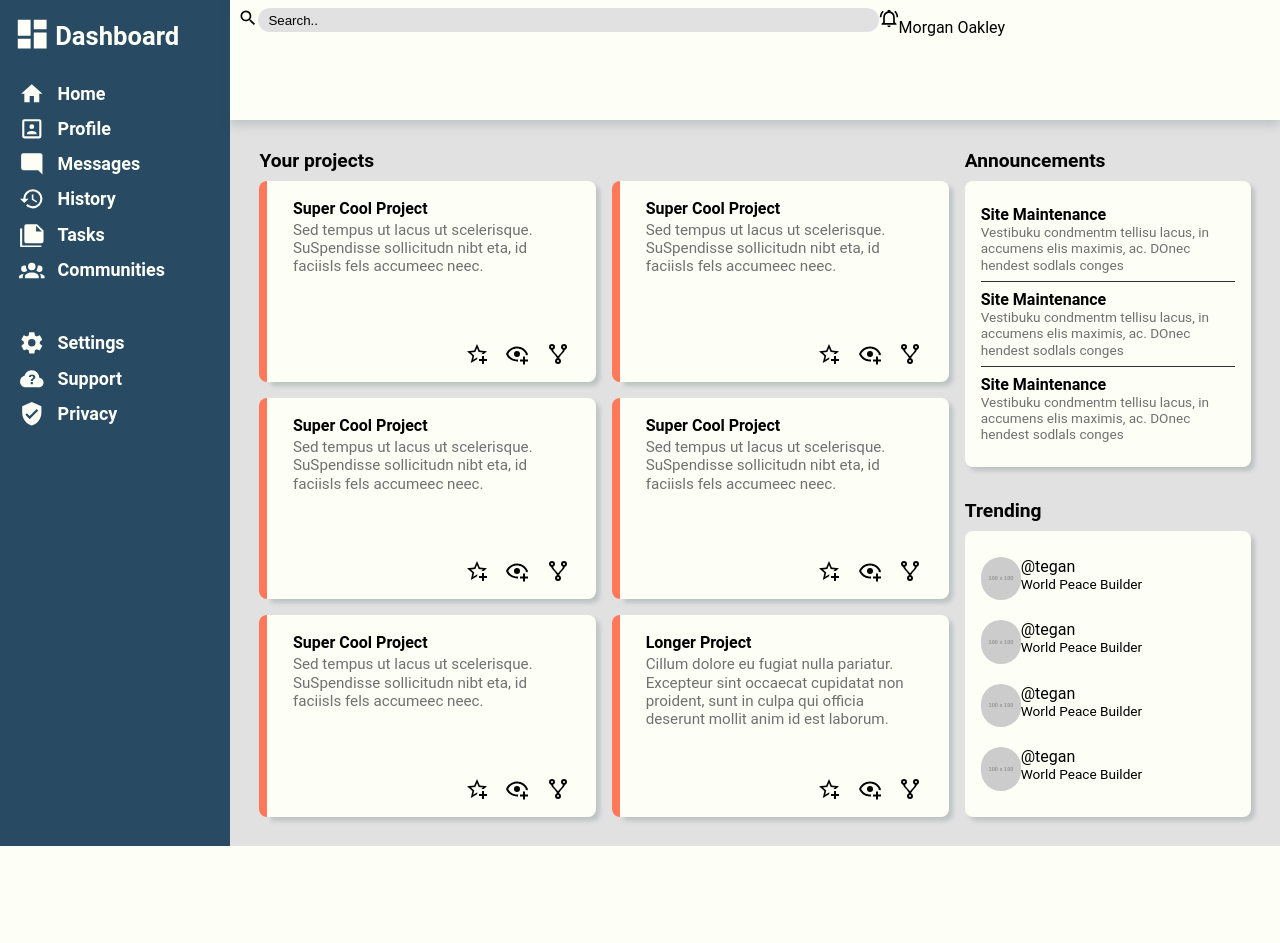
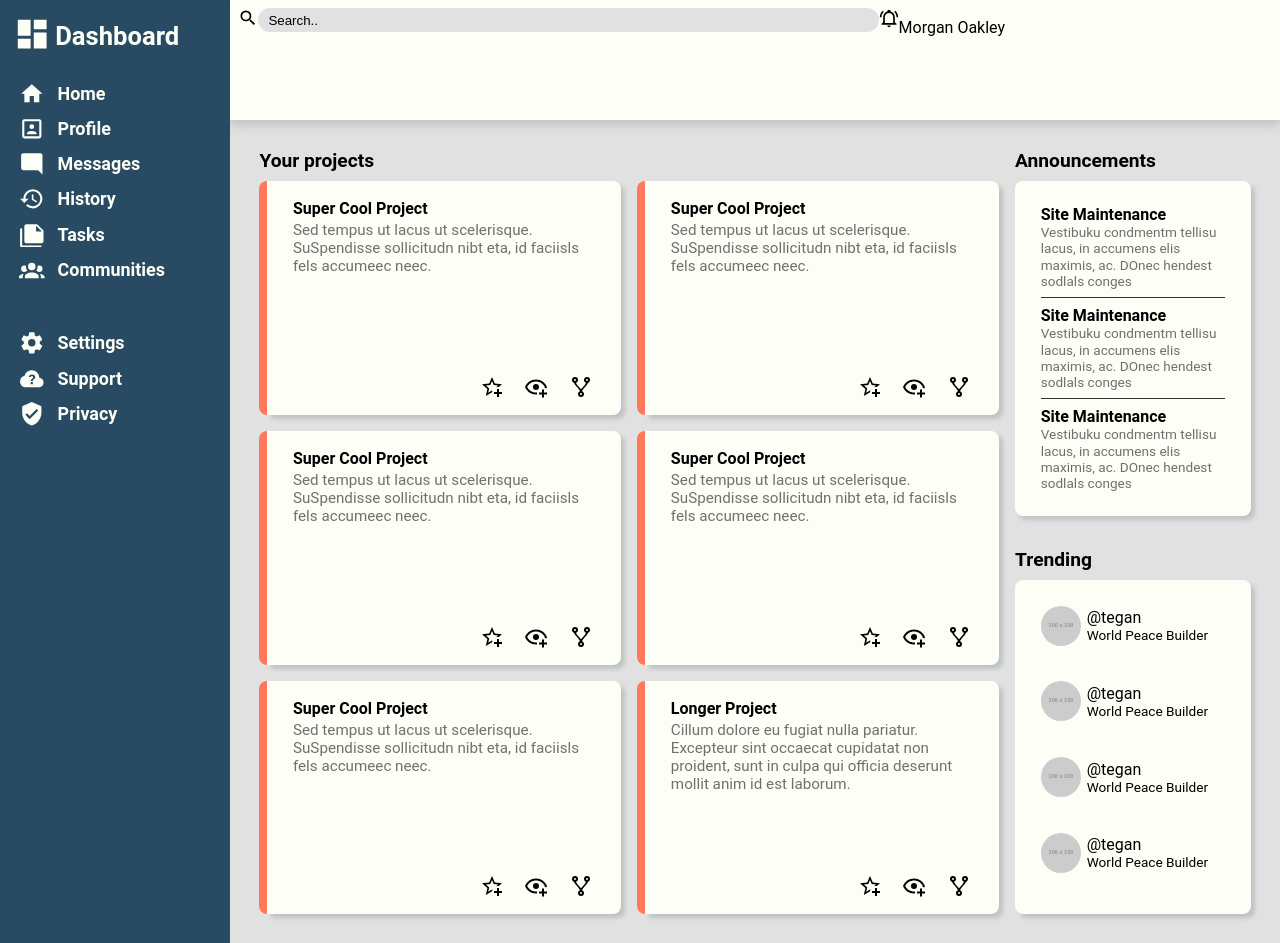
Before and after one commit to centralparkshark/admindash, a plain HTML site: page index.html in a window 1280 px wide. Before the commit the page ends 846 px from the top, so only its background shows below. Drawn offline with Linux system fonts and the light colour scheme; placeholder pictures from the web are drawn by us.

Commit message:
fixed announcements and trending boards

```diff
--- a/style.css
+++ b/style.css
@@ -94,7 +94,7 @@ dash
 .dash {
     background-color: rgb(226, 225, 225);
     display: grid;
-    grid-template-columns: 70% auto;
+    grid-template-columns: 75% auto;
     padding: 2%;
 }
 .containerLeft, .containerRight {
@@ -193,7 +193,7 @@ dash
     flex-direction: column;
     padding: 1vw;
     flex: 1;
-    padding: 2vh;
+    padding: 2vh 2vw;
 
 }
 
@@ -212,6 +212,14 @@ dash
     padding: 1vh 0;
 }
 
+.announce .text {
+    max-height: 5rem;
+    overflow: hidden;
+    text-overflow: ellipsis;
+}
+
+/*trending */
+
 .containerRight .text, .trending .name {
     font-size: .85em;
 }
@@ -219,6 +227,7 @@ dash
 img.logo {
     border-radius: 50px;
     width: max(3vw, 40px);
+    height: max(3vw, 40px);
 }
 
 .user {
@@ -227,6 +236,14 @@ img.logo {
     padding: 10px 0px;
 }
 
+.user .right {
+    padding-left: min(1vw, 6px);
+    height: max(3vw, 40px);
+    display: flex;
+    flex-direction: column;
+    justify-content: center;
+}
+
 .trending .blank {
     display: flex;
     flex-direction: column;
```
